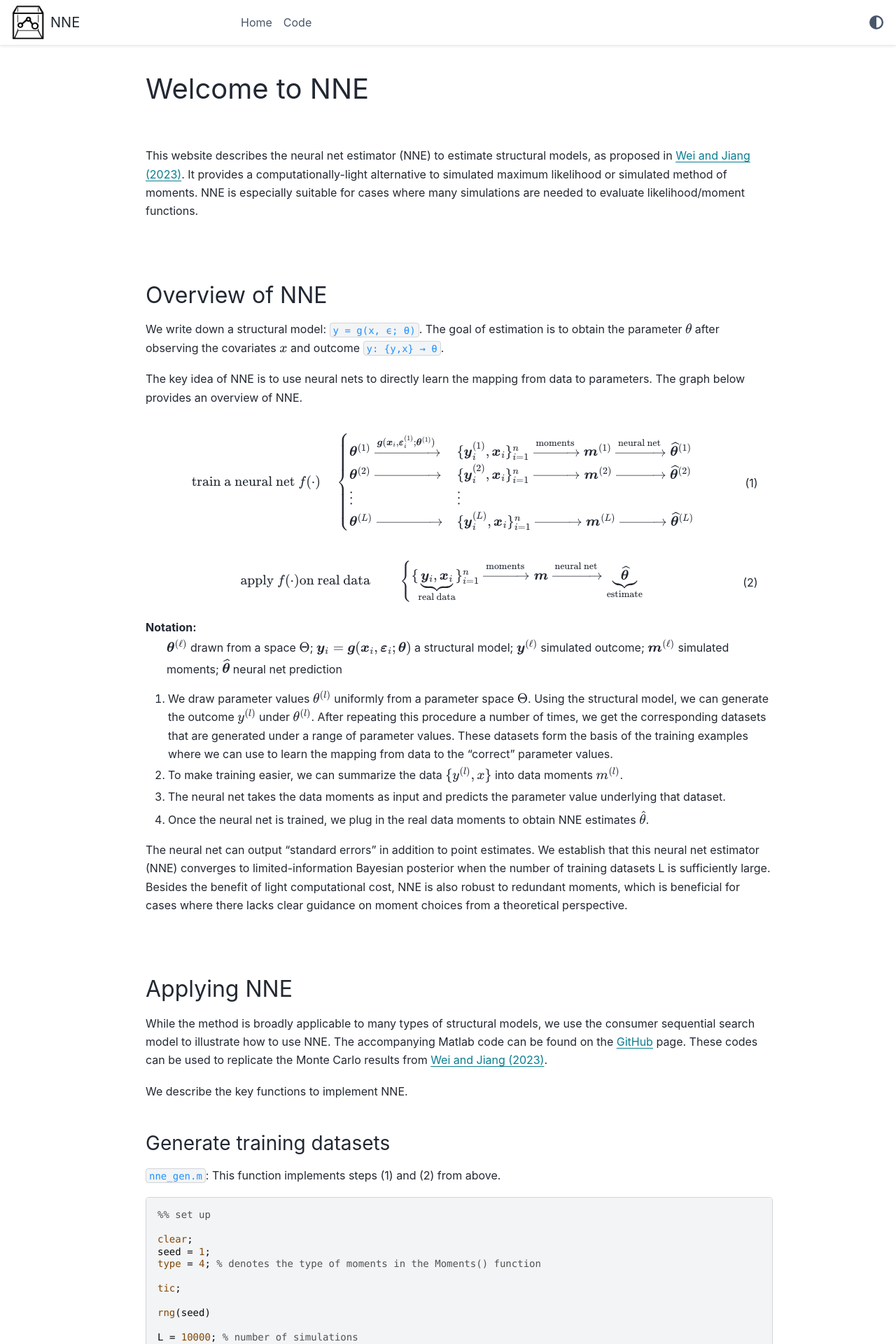
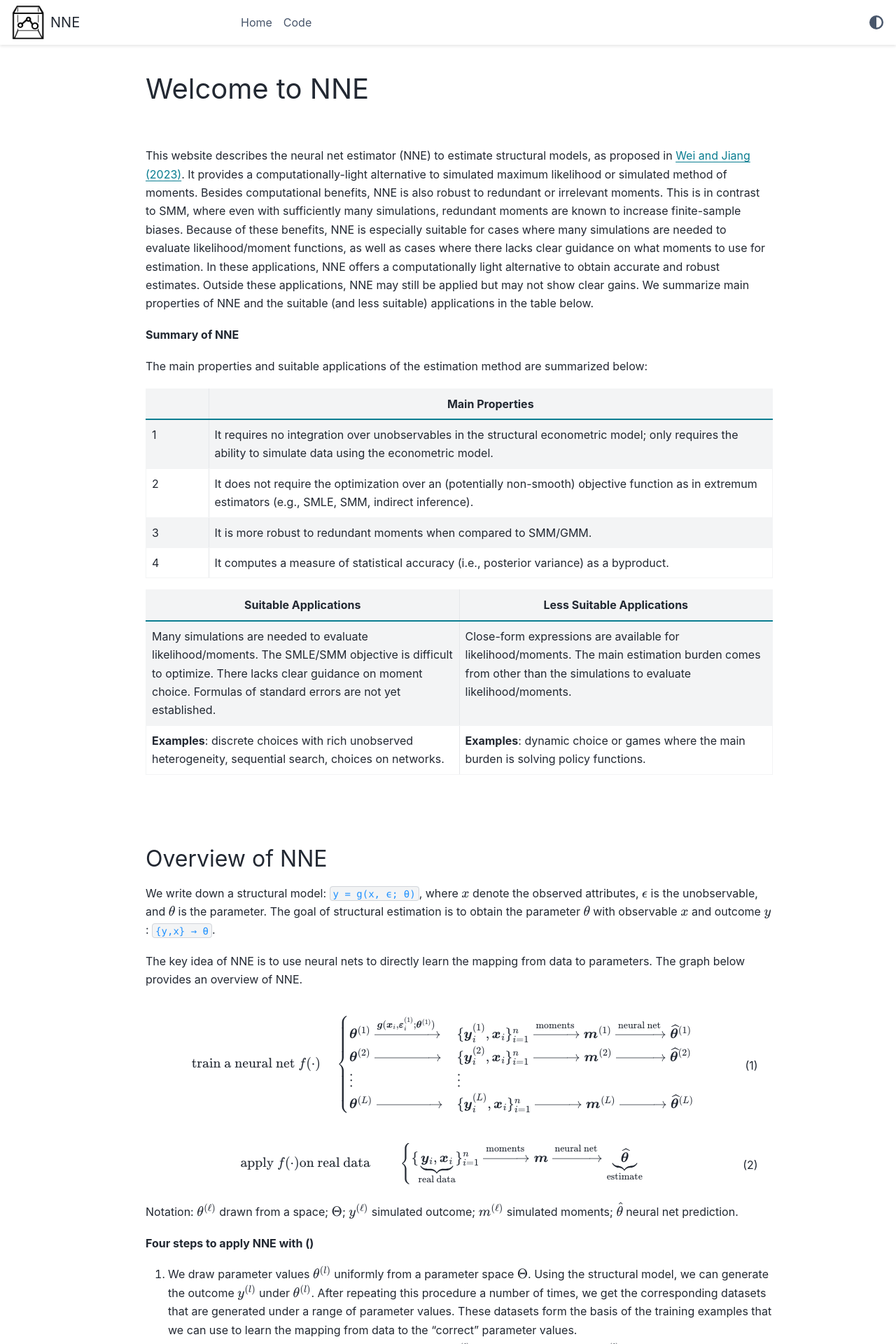
Before and after one commit to nnehome/nnehome.github.io, a Sphinx documentation site: the page built from docs/source/index.rst, in a window 1280 px wide. Shown: the top 1920 px of the page at 70% size. Built offline with Sphinx 7.4.7 and the PyData theme 0.15.4, drawn with Linux system fonts in a browser that asks for light colours; some of the changed text lies outside the part shown.

```diff
--- a/docs/source/_static/custom.css
+++ b/docs/source/_static/custom.css
@@ -36,3 +36,7 @@ code {
     max-height: 500px; /* adjust as necessary */
     overflow-y: scroll;
 }
+
+.table-header-centered th {
+    text-align: center;
+}
--- a/docs/source/index.rst
+++ b/docs/source/index.rst
@@ -22,15 +22,57 @@ Welcome to NNE
 
 This website describes the neural net estimator (NNE) to estimate structural models, as proposed
 in `Wei and Jiang (2023) <https://papers.ssrn.com/sol3/papers.cfm?abstract_id=3496098#>`_. It provides a computationally-light alternative to simulated maximum likelihood
-or simulated method of moments. NNE is especially suitable for cases where many simulations are needed to
-evaluate likelihood/moment functions.
+or simulated method of moments. Besides computational benefits, NNE is also robust to redundant or irrelevant moments.
+This is in contrast to SMM, where even with sufficiently many simulations, redundant moments are known to increase
+finite-sample biases.
+Because of these benefits, NNE is especially suitable for cases where many simulations are needed to evaluate
+likelihood/moment functions, as well as cases where there lacks clear guidance on what moments to use for estimation.
+In these applications, NNE offers a computationally light alternative to obtain accurate and robust estimates.
+Outside these applications, NNE may still be applied but may not show clear gains. We summarize main properties of
+NNE and the suitable (and less suitable) applications in the table below.
+
+**Summary of NNE**
+
+.. _main-properties-table:
+
+
+The main properties and suitable applications of the estimation method are summarized below:
+
+.. list-table::
+   :widths: 10 90
+   :header-rows: 1
+   :class: table-header-centered
+
+   * -
+     - Main Properties
+   * - 1
+     - It requires no integration over unobservables in the structural econometric model; only requires the ability to simulate data using the econometric model.
+   * - 2
+     - It does not require the optimization over an (potentially non-smooth) objective function as in extremum estimators (e.g., SMLE, SMM, indirect inference).
+   * - 3
+     - It is more robust to redundant moments when compared to SMM/GMM.
+   * - 4
+     - It computes a measure of statistical accuracy (i.e., posterior variance) as a byproduct.
+
+.. list-table::
+   :widths: 50 50
+   :header-rows: 1
+   :class: table-header-centered
+
+   * - Suitable Applications
+     - Less Suitable Applications
+   * - Many simulations are needed to evaluate likelihood/moments. The SMLE/SMM objective is difficult to optimize. There lacks clear guidance on moment choice. Formulas of standard errors are not yet established.
+     - Close-form expressions are available for likelihood/moments. The main estimation burden comes from other than the simulations to evaluate likelihood/moments.
+   * - **Examples**: discrete choices with rich unobserved heterogeneity, sequential search, choices on networks.
+     - **Examples**: dynamic choice or games where the main burden is solving policy functions.
 
 |
 
 Overview of NNE
 ---------------
-We write down a structural model: ``y = g(x, ϵ; θ)``. The goal of estimation is to obtain the parameter :math:`{θ}`
-after observing the covariates :math:`{x}` and outcome ``y: {y,x} → θ``.
+We write down a structural model: ``y = g(x, ϵ; θ)``, where :math:`{x}` denote the observed attributes,
+:math:`\epsilon` is the unobservable, and :math:`\theta` is the parameter. The goal of structural estimation is
+to obtain the parameter :math:`θ` with observable :math:`{x}` and outcome :math:`y`: ``{y,x} → θ``.
 
 The key idea of NNE is to use neural nets to directly learn the mapping from data to parameters.
 The graph below provides an overview of NNE.
@@ -58,17 +100,12 @@ The graph below provides an overview of NNE.
    \end{cases}
    \end{align*}
 
-Notation:
- :math:`\boldsymbol{\theta}^{(\ell)}` drawn from a space :math:`\Theta`;
- :math:`\boldsymbol{y}_{i}=\boldsymbol{g}(\boldsymbol{x}_{i},\boldsymbol{\varepsilon}_{i};\boldsymbol{\theta})` a structural model;
- :math:`\boldsymbol{y}^{(\ell)}` simulated outcome;
- :math:`\boldsymbol{m}^{(\ell)}` simulated moments;
- :math:`\widehat{\boldsymbol{\theta}}` neural net prediction
+Notation: :math:`{\theta}^{(\ell)}` drawn from a space; :math:`\Theta`; :math:`{y}^{(\ell)}` simulated outcome; :math:`{m}^{(\ell)}` simulated moments; :math:`\widehat{\theta}` neural net prediction.
 
 
+**Four steps to apply NNE with ()**
 
-
-1. We draw parameter values :math:`\theta^{(l)}` uniformly from a parameter space :math:`\Theta`. Using the structural model, we can generate the outcome :math:`y^{(l)}` under :math:`\theta^{(l)}`. After repeating this procedure a number of times, we get the corresponding datasets that are generated under a range of parameter values. These datasets form the basis of the training examples where we can use to learn the mapping from data to the "correct" parameter values.
+1. We draw parameter values :math:`\theta^{(l)}` uniformly from a parameter space :math:`\Theta`. Using the structural model, we can generate the outcome :math:`y^{(l)}` under :math:`\theta^{(l)}`. After repeating this procedure a number of times, we get the corresponding datasets that are generated under a range of parameter values. These datasets form the basis of the training examples that we can use to learn the mapping from data to the "correct" parameter values.
 
 2. To make training easier, we can summarize the data :math:`\{y^{(l)}, x\}`  into data moments :math:`m^{(l)}`.
 
@@ -78,24 +115,23 @@ Notation:
 
 The neural net can output "standard errors" in addition to point estimates. We establish that this neural net estimator (NNE)
 converges to limited-information Bayesian posterior when the number of training datasets L is sufficiently large.
-Besides the benefit of light computational cost, NNE is also robust to redundant moments, which is beneficial for cases where
-there lacks clear guidance on moment choices from a theoretical perspective.
 
 |
 
 Applying NNE
 ---------------
 
-While the method is broadly applicable to many types of structural models, we use the consumer sequential search model to illustrate
-how to use NNE. The accompanying Matlab code can be found on the `GitHub <https://github.com/nnehome/nne-matlab>`_ page. These codes can be used to replicate the Monte Carlo results
-from `Wei and Jiang (2023) <https://papers.ssrn.com/sol3/papers.cfm?abstract_id=3496098#>`_.
+While the method is broadly applicable to many types of structural models, we use the consumer sequential search model to illustrate how to use NNE.
+Below, we describe the two key functions ``nne_gen.m`` and ``nne_train.m`` to implement NNE. The other accompanying functions are described in the :ref:`code` page.
 
-We describe the key functions to implement NNE.
+All Matlab codes can be found on the `GitHub <https://github.com/nnehome/nne-matlab>`_ page.
+These codes can be used to replicate the Monte Carlo results from `Wei and Jiang (2023) <https://papers.ssrn.com/sol3/papers.cfm?abstract_id=3496098#>`_.
+
 
 Generate training datasets
 ''''''''''''''''''''''''''
 
-``nne_gen.m``: This function implements steps (1) and (2) from above.
+``nne_gen.m``: This function implements steps (1) and (2) from the overview of NNE.
 
 
 .. code-block:: matlab
@@ -183,7 +219,7 @@ Generate training datasets
 
 Several key steps include:
 
-- Draw :math:`\theta^{(l)}` ``theta = unifrnd(lb, ub)``.
+- Draw :math:`\theta^{(l)}` ``theta = unifrnd(lb, ub)``. Ideally, the bounds to draw :math:`\theta^{(l)}` from should cover the true parameter value. When :math:`\Theta` does not cover the true value, NNE’s estimate can fall outside :math:`\Theta` and in the direction towards the true value. One should check whether NNE’s estimate is inside :math:`\Theta`. If not, then :math:`\Theta` likely does not contain the truth and needs to be adjusted.
 - Simulate outcome :math:`y^{(l)}` with function ``gen_seq_search()``, which takes parameter :math:`\theta^{(l)}` and error draw :math:`\epsilon^{(l)}`. This function is specific to sequential search and can be changed to other structural models.
 - Summarize the data :math:`\{y^{(l)},x\}` into data moments :math:`m^{(l)}` with function ``Moments()``. It can be adapted to generate moments in other applications.
 - We use 90% as training data and the rest 10% as testing data. The inputs are the moments while the labels are the corresponding correct parameters.
@@ -193,7 +229,7 @@ Several key steps include:
 Train a neural network
 ''''''''''''''''''''''
 
-``nne_train.m``: This function implements steps (3) and (4) from above.
+``nne_train.m``: This function implements steps (3) and (4) from the overview of NNE.
 
 .. code-block:: matlab
     :class: scrollable-code-block
```
Also changed, not shown: docs/source/home/home.rst (+57 -21 lines).
